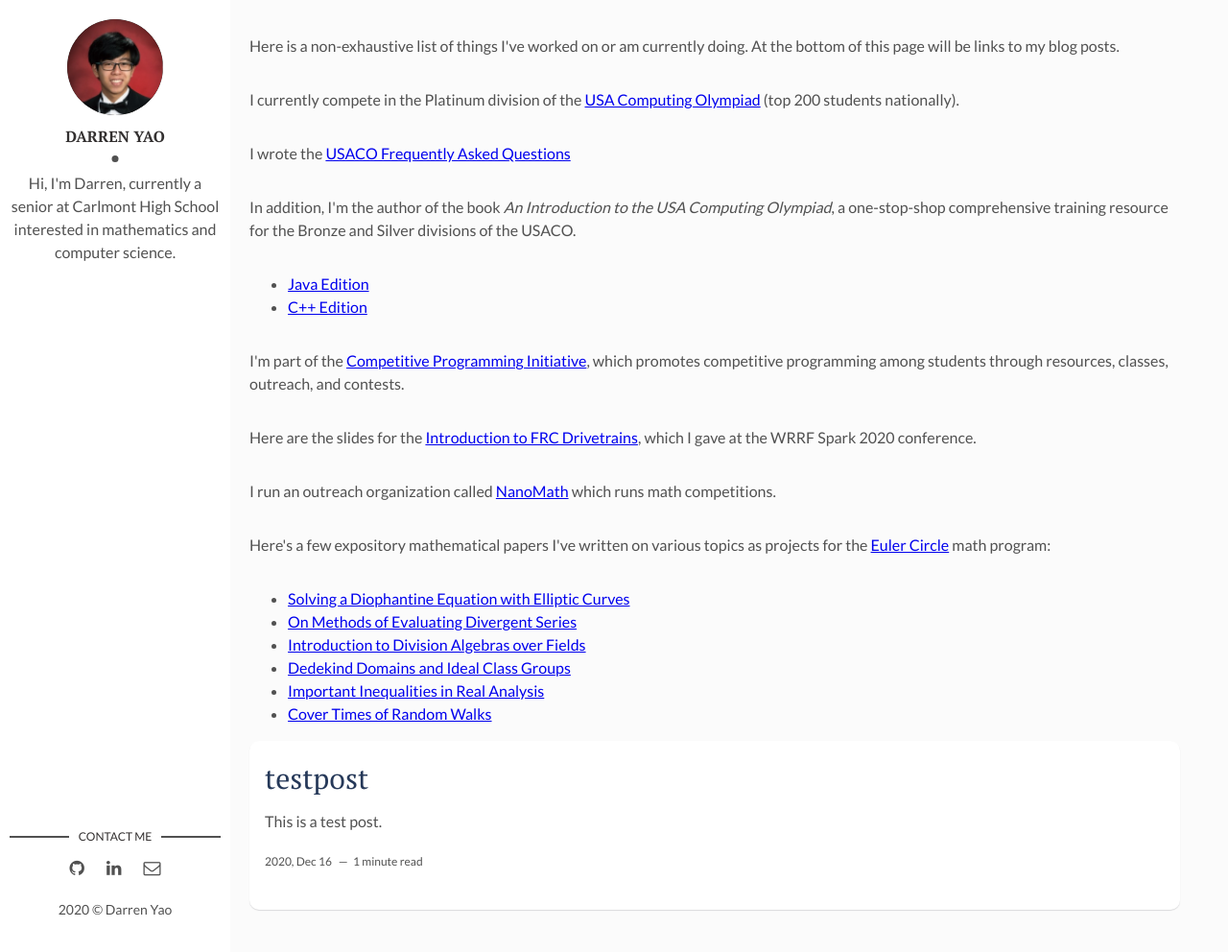
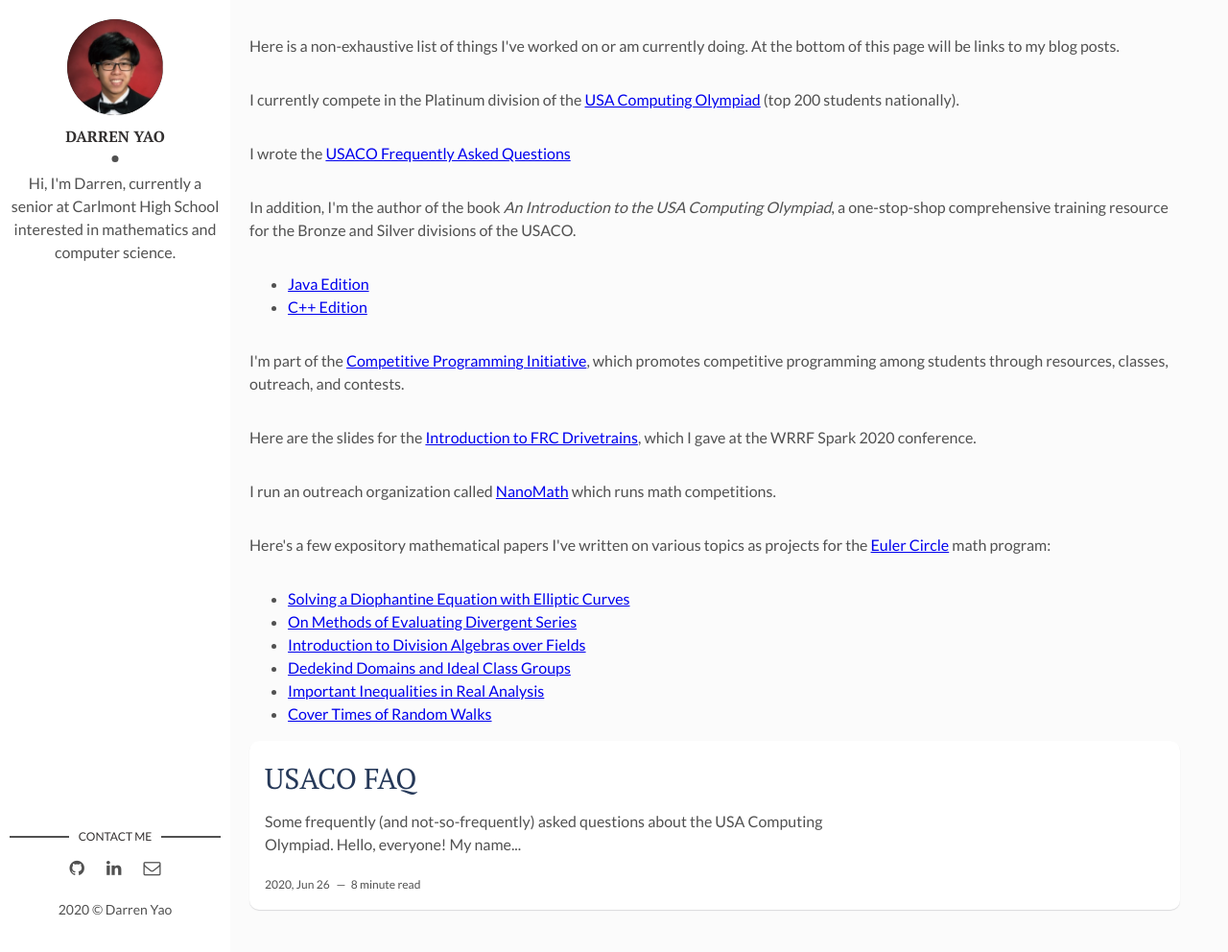
Before and after one commit to darren-yao/darren, a Jekyll site: the page built from index.html, in a window 1280 px wide and 992 px high. Shown: the whole window at 96% size. Built offline with Jekyll 4.4.1, drawn with Linux system fonts in a browser that asks for light colours; the list of posts is cut into pages by our own code; part of the change alters nothing that is shown.

Commit message:
actual blog post

```diff
--- a/_config.yml
+++ b/_config.yml
@@ -1,8 +1,5 @@
 title: Darren Yao's website
-description: > # this means to ignore newlines until "baseurl:"
-  Write an awesome description for your new site here. You can edit this
-  line in _config.yml. It will appear in your document head meta (for
-  Google search results) and in your feed.xml site description.
+description: Hi, I'm Darren, currently a senior at Carlmont High School interested in mathematics and computer science.
 permalink: ':title/'
 baseurl: "" # the subpath of your site, e.g. /blog
 url: "https://darrenyao.com/" # the base hostname & protocol for your site, e.g. http://example.com
--- /dev/null
+++ b/_posts/2020-06-26-usacofaq.md
@@ -0,0 +1,100 @@
+---
+layout: post
+title: USACO FAQ
+date: 2020-6-26
+---
+
+### Some frequently (and not-so-frequently) asked questions about the USA Computing Olympiad.
+
+Hello, everyone!
+
+My name is Darren Yao, and I'm a current competitor in the USACO Platinum division (top ~200 US). I'm also the author of the book An Introduction to the USA Computing Olympiad, a core contributer to the USACO Guide and CPI projects, among other things.
+
+Recently, I’ve received a number of questions along the lines of “how do I get better at programming contests?,” or “how do I achieve X rank in Y time,” from beginners. Anyway, due to the drastic increase in new competitors I’m seeing lately, I decided to write some articles on programming olympiads, perhaps as a programming counterpart to Evan Chen’s math blog, because I think it’d be helpful.
+By far the most common question I receive is “can I get from beginner level to Platinum in a year?” I mostly get this from beginners, and probably as a result of the fact that quarantine killed most people’s extracurricular activities, so they’re looking for some resume padding for their college applications. To answer the question: yes, it’s possible (I did it in eight months). However, if you really want to do this, you’ll need to be extremely dedicated and productive. Furthermore, you should know that if you’re only doing programming competitions out of a desire to look good on college applications, and don't actually enjoy the process, you will likely burn out and end up nowhere. Consider yourself warned.
+
+Welcome to the world of competitive programming! I’m going to start off by reiterating a phrase seen often on AoPS: stop looking for the “right” training. There certainly does not exist a method that will guarantee you X rank in Y amount of time, because as with all contests, there are other factors involved: luck, innate talent, efficiency and productivity of your training time, and so forth. Most importantly, everyone learns differently, and your training should be structured around your own strengths and weaknesses so that it fits you. That being said, I'm going to provide some useful resources below. Readers are encouraged to use their best judgement and skip around the books or go through chapters faster or slower as they see fit; in the end, it is up to you to make your own learning effective.
+
+Now let's get to the actual FAQ:
+
+### How do I prepare for USACO?
+
+Short answer: Learn algorithms, do practice problems, and reflect on why you're missing problems. Make sure you learn from every problem you do, and you'll improve over time.
+
+Long answer: read the rest of this article.
+
+### What language should I use?
+
+USACO supports five languages: C, C++, Java, Pascal, and Python. Firstly, nobody uses Pascal, and C is a strictly inferior version of C++ so you shouldn't use either of them. Now, for the three languages that actually get used:
+Python is the easiest to learn, but it also runs slowly, which is often problematic despite the longer runtime. USACO problemsetters have stated that they don't test Python solutions, and many problems are simply impossible to pass in Python.
+
+C++ is the most commonly used language, and for good reason; it runs the fastest, and code is short. C++ also has macros, defines, and other similar things for shortening code (although often at the expense of readability...) It also has a standard library containing many data structures that you'll use often.
+
+Java is also commonly used. It runs slower than C++, but is given a longer runtime. Java runtime generally isn't too much of an issue, even at higher levels of competition (A member of the 2020 USA IOI team uses Java). Its standard library is very similar to that of C++. Java code, however, tends to be rather verbose. I prefer Java for several reasons: it's very intuitive, debugging is easy, and its behavior is more consistent (C++ ordered set upper and lower bound functions: one of them is inclusive and one of them is exclusive, while in Java both are exclusive).
+
+### What resources should I use?
+
+If you don’t know how to code, you need to learn that first; this should be pretty easy to do from resources available online. The two primary languages used in competition are C++ and Java; C++ code is shorter, runs faster and is thus favored by the majority of contestants, but Java is granted extra runtime on the USACO to compensate and I personally find it more intuitive and easier to debug. At the high platinum and camp levels, using C++ is an advantage, but Java still remains viable. Python generally is not an acceptable language due to its slow runtime.
+
+A solid background in competition math can make the learning curve easier, because you've already developed the intuition needed to solve problems. This generally allows you to get through bronze material very quickly, and also speeds up the learning of more advanced concepts. That being said, the advantage you gain from having previously done competition math is diminishing -- USACO wants to make Platinum qualification a major goal in and of itself, rather than a mere side-quest for the math contest elite.
+
+At the bronze and silver level, you should read my book An Introduction to the USA Computing Olympiad, and do the accompanying practice problems at the end of each chapter. Links are below:
+
+[Intro to USACO, Java Edition](https://darrenyao.com/usacobook/java.pdf)
+
+[Intro to USACO, C++ Edition](https://darrenyao.com/usacobook/cpp.pdf)
+
+There's also [USACO Guide](https://usaco.guide/), which is a free collection of curated, high-quality resources covering topics from all four divisions.
+
+For additional practice, CodeForces has an extensive selection of problems, sorted by rating, topic, or pretty much any other criterion you can think of.
+
+### I'm stuck. Where can I get help?
+
+Asking in the (unofficial) [USACO Discord Server](discord.gg/bessMBe) is probably a good place to start. We have channels called #cp-discussion and #cp-help specifically dedicated to questions about competitive programming.
+
+When should I read the solution?
+
+In general, I think it’s fine to read the solution relatively early on, as long as you’ve made several different attempts at it and you can learn effectively from the solution.
+
+On a bronze problem, read the solution after 15-20 minutes of no meaningful progress, after you’ve exhausted every idea you can think of.
+
+On a silver problem, read the solution after 30-40 minutes of no meaningful progress.
+
+When you get stuck and consult the solution, you don't necessarily need to read the entire solution at once, and you certainly shouldn’t look at the solution code. Instead, it’s better to read the solution step by step until you get unstuck, at which point you should go back and finish the problem, and implement it yourself. Reading the full solution or its code should be seen as a last resort.
+
+Problems that you practice with should be of the appropriate difficulty. You don't necessarily need to complete all the exercises at the end of each chapter, just do what you think is right for you. A problem at the right level of difficulty should be one of two types: either you struggle with the problem for a while before coming up with a working solution, or you miss it slightly and need to consult the solution for some small part. If you instantly come up with the solution, a problem is likely too easy, and if you're missing multiple steps, it might be too hard.
+
+### Should I implement every problem that I solve?
+
+Usually, yes. Solving competitive programming problems consists of two parts: coming up with the algorithm, and implementing the algorithm. You should implement so that you practice both parts.
+
+### Can you solve X problem for me?
+
+I might sometimes answer questions on the USACO server, but I do tend to be rather busy. If you ask there, you're likely to find someone who can help you.
+
+### Is it possible to go from X division to Y division in Z amount of time?
+
+I don't know, only you can answer this question. It depends on the amount of hours you put in, how effective your practice time is, and other factors that I probably don't know about you.
+What topics do I need to know for each of the USACO divisions?
+
+Copied and pasted from a previous post.
+
+- Bronze: Simulation, brute force/complete search, implementation, intersections of 2 and 3 squares, ad-hoc problems. The general focus of the Bronze division is not on any specific techniques, but rather basic algorithmic thinking, mastery of your chosen programming language, and intuition and ability to think through problems.
+- Silver: Sorting, prefix sums, binary search, graph theory, standard library data structures, implementation, ad-hoc problems. The main theme of the Silver division is applications of relatively simple algorithms. However, just because the algorithms themselves are relatively simple does not make the problems easy; in fact, silver problems require a lot of ingenuity, which makes passing silver a major bottleneck for many. Again, this is where practice comes in -- once you've done enough problems, you get much better at recognizing how you should attack any given problem.
+- Gold: More graph theory (shortest-path algorithms, minimum spanning tree), tree algorithms, dynamic programming, data structures (Fenwick tree, possibly segment tree), topological sort, combinatorics (PIE) and number theory. Gold features a much wider breadth of material than silver. The main thing you'll need to pass gold is knowledge of all the algorithms, and extensive practice.
+- Platinum: The topics that show up on platinum contests aren't particularly well defined, and there is essentially no upper limit on problem difficulty. Anything is fair game (including topics explicitly banned from IOI, like heavy-light decomposition)
+
+### What CodeForces rating corresponds to each of the USACO divisions?
+
+This is my subjective opinion, and others may feel differently. The reason why problem ratings differ from user ratings, is because CF emphasizes solving problems quickly (6-8 problems under 2 hours time constraint), while USACO has harder problems and more time (3 problems in 4-5 hours).
+
+- USACO Bronze users are probably <1400 rated on CF, and Bronze problems correspond to 900-1500 rated CF problems.
+- USACO Silver users are probably 1300-1600 rated on CF, and Silver problems correspond to 1200-1900 rated CF problems.
+- USACO Gold users are probably 1600-1900 rated on CF, and Gold problems correspond to 1500-2200 rated CF problems.
+- USACO Platinum users are probably 1750+ rated on CF, and Platinum problems correspond to 1900+ rated CF problems.
+
+### Some Final Notes
+
+[This](https://web.evanchen.cc/FAQs/raqs.html) and [this](https://usamo.wordpress.com/2019/01/31/math-contest-platitudes-v3/) are two blog posts by Evan Chen that I find quite insightful. They discuss such things as time management, the problem-solving process, and other tips that you may find useful.
+There is also a USACO Discord Server (not affiliated with the USACO organization) for such purposes as post-contest discussion, and asking for help.
+I think this is all that I wanted to say, so I’ll leave off here. Best of luck!
--- a/_posts/2020-12-16-testpost.md
+++ /dev/null
@@ -1,7 +0,0 @@
----
-layout: post
-title: testpost
-date: 2020-12-16
----
-
-This is a test post.
```
